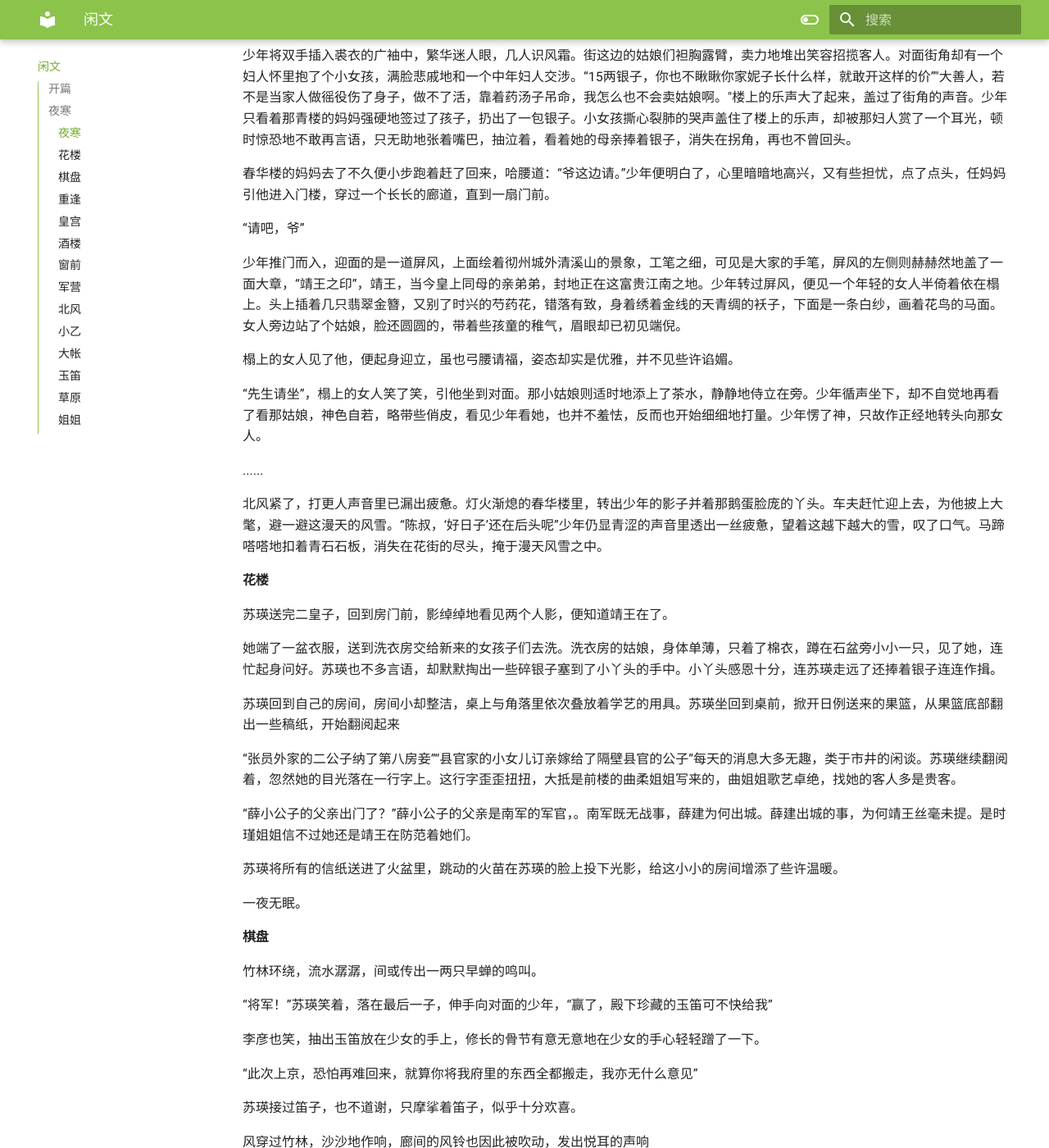
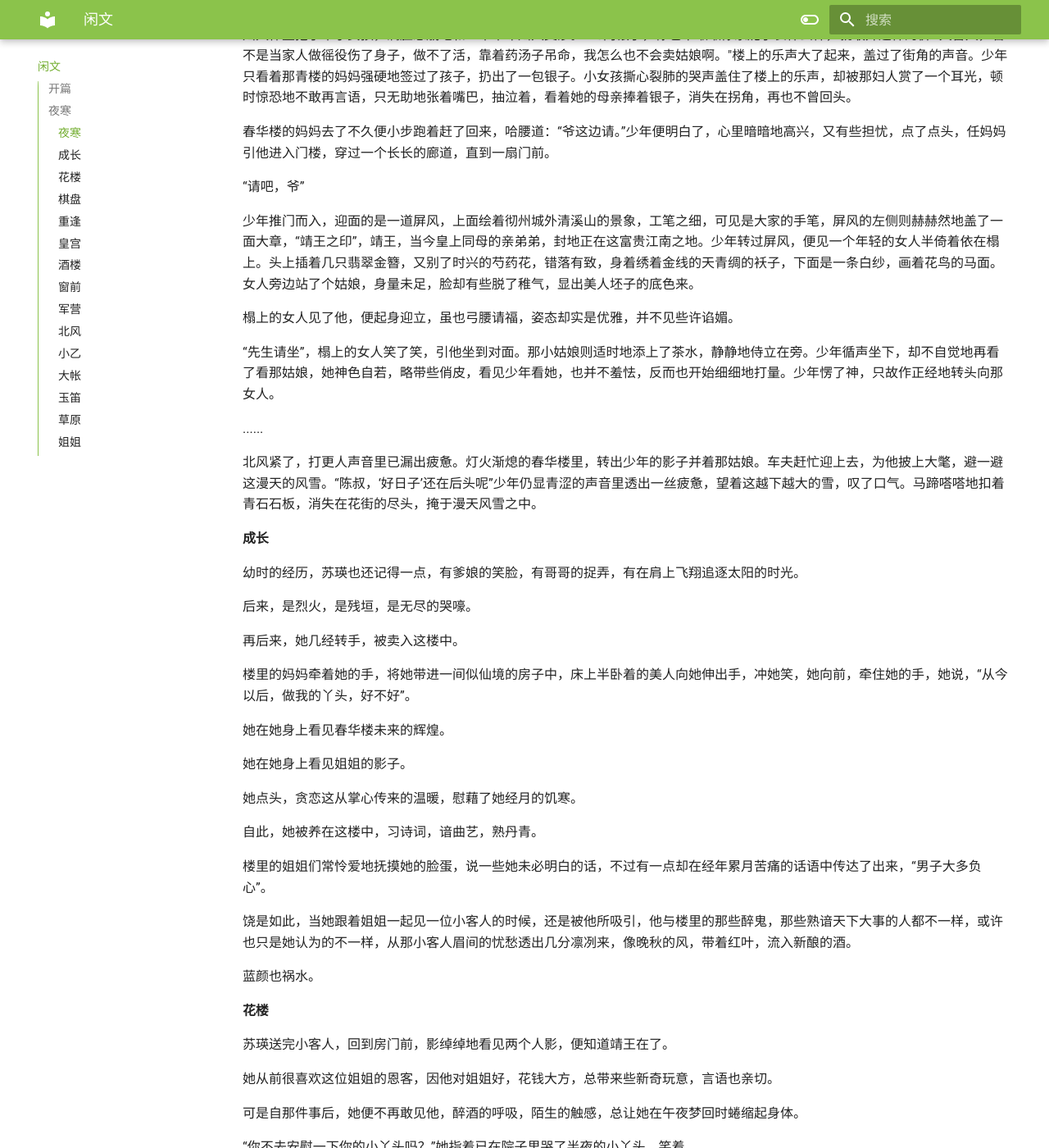
Before and after one commit to moon0222/MyWeb, an MkDocs documentation site: the page built from docs/story.md, in a window 1280 px wide and 1400 px high, scrolled down 855 px. Shown: the whole window at 82% size. Built offline with MkDocs 1.6.1 and Material for MkDocs 9.7.7, drawn with Linux system fonts in a browser that asks for light colours; some of the changed text lies outside the part shown.

Commit message:
10.23 story

```diff
--- a/docs/story.md
+++ b/docs/story.md
@@ -10,9 +10,9 @@
 
 江南的冬天，比不上京城里滴水成冰，却冷得彻骨
 
-已是入了夜，可彻州城里最繁华的花街上，依然熙熙攘攘。春华楼前，停下了一辆深色帷幔的马车，车夫恭敬地拉开帘子，一个少年探出头来，约莫15的年岁，长身玉立，一双桃花眼此时眯着，打量着这花街的盛景——所谓花街，因有着城里最著名的三座花楼而得名，而这里面，最著名的温柔乡还得属春华楼。在外人看来，春华楼的妈妈好生风光，八面玲珑，只有内情人才知道，真正主事的是当家的花儿。
+已是入了夜，可彻州城里最繁华的花街上，依然熙熙攘攘。春华楼前，停下了一辆深色帷幔的马车，车夫恭敬地拉开帘子，一个少年探出头来，约莫15的年岁，长身玉立，一双眼此时眯着，打量着这花街的盛景——所谓花街，因有着城里最著名的三座花楼而得名，而这里面，最著名的温柔乡还得属春华楼。
 
-若外乡人来了这花街，不懂规矩地当面就拉扯花儿，只怕会引来楼里的小厮，并被围观的熟客嘲为土佬。与北方不同，彻州城里的姑娘分为花儿与萼儿。萼儿小时兼做些打杂的活儿，到了年岁就开始接客，虽有等级之分，在伺候风流客时却并没有什么区别，只要给够了妈妈钱，便可做可怜的姑娘短暂的主子。而花儿则是娇娇地养着，弹曲作画，挣出名声，年岁到了之后，则只有被递了入幕之宾帖子的金主才可享这晚上的风流韵事。作有名花儿的入幕之宾，于江南的富贵客而言也是吹嘘的资本。但若没有赚够名头，找不来肯掏钱的金主，在一再的降级后便只有沦为萼儿的结局，且被妈妈压榨得更加厉害，为的是讨回之前培养才艺所花的钱财。
+春华楼是这江南典型的娱乐场所，养着一众的艺女。每日例行都会有歌舞表演，只消花上几两银子，便可得一个座位，在歌舞升平中坠入片刻的春梦。要是意犹未尽，再花数目不等的银子，则能得一段私会。楼里的艺女大半是幼时候被买入楼中的，也有生计维艰自己入这楼里的，都按照相貌技艺分成甲乙丙等，由妈妈统一管理。不过春华楼里的老客都知道，现今春华楼的实际掌权人并不是妈妈，而是岁月偏怜的甲等时瑾姑娘。
 
 少年下了轿子，妈妈早迎了上来，春华楼的妈妈估摸着五十的年岁，眼角早已生出了皱纹，不再拥有那青春年华与曾经的风光，却依然执着地在脸上涂满粉霜，试图掩盖岁月留下的痕迹。妈妈一脸谄媚地迎住少年，“小郎君瞧着面生，是第一次来咱们楼里吧，郎君是要听曲子还是到楼里玩玩? ”这妈妈常年迎来送往，识人的本事一年较一年见长，早瞅见少年袖子上的暗云纹，知道这少年虽只乘一顶小轿，却定是顶尖的富贵人家。少年皱了皱眉，从广袖里掏出三两银子并一封帖子，递到妈妈手里，“烦妈妈引荐引荐，早听闻这里的时瑾姑娘才艺卓绝，故今日过来专程听首曲子。”妈妈却收了谄媚的神情，肃穆了嘴脸，接过帖子哈腰说道：“我这就帮爷去问问”。
 
@@ -22,31 +22,53 @@
 
 “请吧，爷”
 
-少年推门而入，迎面的是一道屏风，上面绘着彻州城外清溪山的景象，工笔之细，可见是大家的手笔，屏风的左侧则赫赫然地盖了一面大章，“靖王之印”，靖王，当今皇上同母的亲弟弟，封地正在这富贵江南之地。少年转过屏风，便见一个年轻的女人半倚着依在榻上。头上插着几只翡翠金簪，又别了时兴的芍药花，错落有致，身着绣着金线的天青绸的袄子，下面是一条白纱，画着花鸟的马面。女人旁边站了个姑娘，脸还圆圆的，带着些孩童的稚气，眉眼却已初见端倪。
+少年推门而入，迎面的是一道屏风，上面绘着彻州城外清溪山的景象，工笔之细，可见是大家的手笔，屏风的左侧则赫赫然地盖了一面大章，“靖王之印”，靖王，当今皇上同母的亲弟弟，封地正在这富贵江南之地。少年转过屏风，便见一个年轻的女人半倚着依在榻上。头上插着几只翡翠金簪，又别了时兴的芍药花，错落有致，身着绣着金线的天青绸的袄子，下面是一条白纱，画着花鸟的马面。女人旁边站了个姑娘，身量未足，脸却有些脱了稚气，显出美人坯子的底色来。
 
 榻上的女人见了他，便起身迎立，虽也弓腰请福，姿态却实是优雅，并不见些许谄媚。
 
-“先生请坐”，榻上的女人笑了笑，引他坐到对面。那小姑娘则适时地添上了茶水，静静地侍立在旁。少年循声坐下，却不自觉地再看了看那姑娘，神色自若，略带些俏皮，看见少年看她，也并不羞怯，反而也开始细细地打量。少年愣了神，只故作正经地转头向那女人。
+“先生请坐”，榻上的女人笑了笑，引他坐到对面。那小姑娘则适时地添上了茶水，静静地侍立在旁。少年循声坐下，却不自觉地再看了看那姑娘，她神色自若，略带些俏皮，看见少年看她，也并不羞怯，反而也开始细细地打量。少年愣了神，只故作正经地转头向那女人。
 
 ......
 
-北风紧了，打更人声音里已漏出疲惫。灯火渐熄的春华楼里，转出少年的影子并着那鹅蛋脸庞的丫头。车夫赶忙迎上去，为他披上大氅，避一避这漫天的风雪。“陈叔，‘好日子’还在后头呢”少年仍显青涩的声音里透出一丝疲惫，望着这越下越大的雪，叹了口气。马蹄嗒嗒地扣着青石石板，消失在花街的尽头，掩于漫天风雪之中。
+北风紧了，打更人声音里已漏出疲惫。灯火渐熄的春华楼里，转出少年的影子并着那姑娘。车夫赶忙迎上去，为他披上大氅，避一避这漫天的风雪。“陈叔，‘好日子’还在后头呢”少年仍显青涩的声音里透出一丝疲惫，望着这越下越大的雪，叹了口气。马蹄嗒嗒地扣着青石石板，消失在花街的尽头，掩于漫天风雪之中。
+
+#### 成长
+
+幼时的经历，苏瑛也还记得一点，有爹娘的笑脸，有哥哥的捉弄，有在肩上飞翔追逐太阳的时光。
+
+后来，是烈火，是残垣，是无尽的哭嚎。
+
+再后来，她几经转手，被卖入这楼中。
+
+楼里的妈妈牵着她的手，将她带进一间似仙境的房子中，床上半卧着的美人向她伸出手，冲她笑，她向前，牵住她的手，她说，“从今以后，做我的丫头，好不好”。
+
+她在她身上看见春华楼未来的辉煌。
+
+她在她身上看见姐姐的影子。
+
+她点头，贪恋这从掌心传来的温暖，慰藉了她经月的饥寒。
+
+自此，她被养在这楼中，习诗词，谙曲艺，熟丹青。
+
+楼里的姐姐们常怜爱地抚摸她的脸蛋，说一些她未必明白的话，不过有一点却在经年累月苦痛的话语中传达了出来，“男子大多负心”。
+
+饶是如此，当她跟着姐姐一起见一位小客人的时候，还是被他所吸引，他与楼里的那些醉鬼，那些熟谙天下大事的人都不一样，或许也只是她认为的不一样，从那小客人眉间的忧愁透出几分凛冽来，像晚秋的风，带着红叶，流入新酿的酒。
+
+蓝颜也祸水。
 
 #### 花楼
 
-苏瑛送完二皇子，回到房门前，影绰绰地看见两个人影，便知道靖王在了。
+苏瑛送完小客人，回到房门前，影绰绰地看见两个人影，便知道靖王在了。
 
-她端了一盆衣服，送到洗衣房交给新来的女孩子们去洗。洗衣房的姑娘，身体单薄，只着了棉衣，蹲在石盆旁小小一只，见了她，连忙起身问好。苏瑛也不多言语，却默默掏出一些碎银子塞到了小丫头的手中。小丫头感恩十分，连苏瑛走远了还捧着银子连连作揖。
+她从前很喜欢这位姐姐的恩客，因他对姐姐好，花钱大方，总带来些新奇玩意，言语也亲切。
 
-苏瑛回到自己的房间，房间小却整洁，桌上与角落里依次叠放着学艺的用具。苏瑛坐回到桌前，掀开日例送来的果篮，从果篮底部翻出一些稿纸，开始翻阅起来
+可是自那件事后，她便不再敢见他，醉酒的呼吸，陌生的触感，总让她在午夜梦回时蜷缩起身体。
 
-“张员外家的二公子纳了第八房妾”“县官家的小女儿订亲嫁给了隔壁县官的公子”每天的消息大多无趣，类于市井的闲谈。苏瑛继续翻阅着，忽然她的目光落在一行字上。这行字歪歪扭扭，大抵是前楼的曲柔姐姐写来的，曲姐姐歌艺卓绝，找她的客人多是贵客。
+“你不去安慰一下你的小丫头吗？”她指着已在院子里哭了半夜的小丫头，笑着。
 
-“薛小公子的父亲出门了？”薛小公子的父亲是南军的军官，。南军既无战事，薛建为何出城。薛建出城的事，为何靖王丝毫未提。是时瑾姐姐信不过她还是靖王在防范着她们。
+时瑾吐出一个烟圈，抚平了皱着的眉，也笑道，“在这楼里，这样的事多着呢”。是啊，这样的事多着呢，孤恩负德，都是徒劳。她二十多岁就成了春华楼实际的掌权者，可是对于那些伸来的手，她依然无法拒绝。
 
-苏瑛将所有的信纸送进了火盆里，跳动的火苗在苏瑛的脸上投下光影，给这小小的房间增添了些许温暖。
-
-一夜无眠。
+烟圈慢慢散开，在试图描摹月亮的那一刻彻底消散。
 
 #### 棋盘
 
@@ -480,7 +502,7 @@
 
 “姐姐”
 
-她很久没这么叫她了，上一次这么叫她的时候，她还以为她们会永远地在一起。
+她很久没这么叫她了，上一次这么叫她的时候，她还以为她们会永远像那个夜晚一样亲密
 
 物非人非。
 
```
Also changed, not shown: docs/CG.md (+19 -0 lines), docs/page2.md (+37 -2 lines), docs/page2.assets/image-20240929113241813.png (added).
